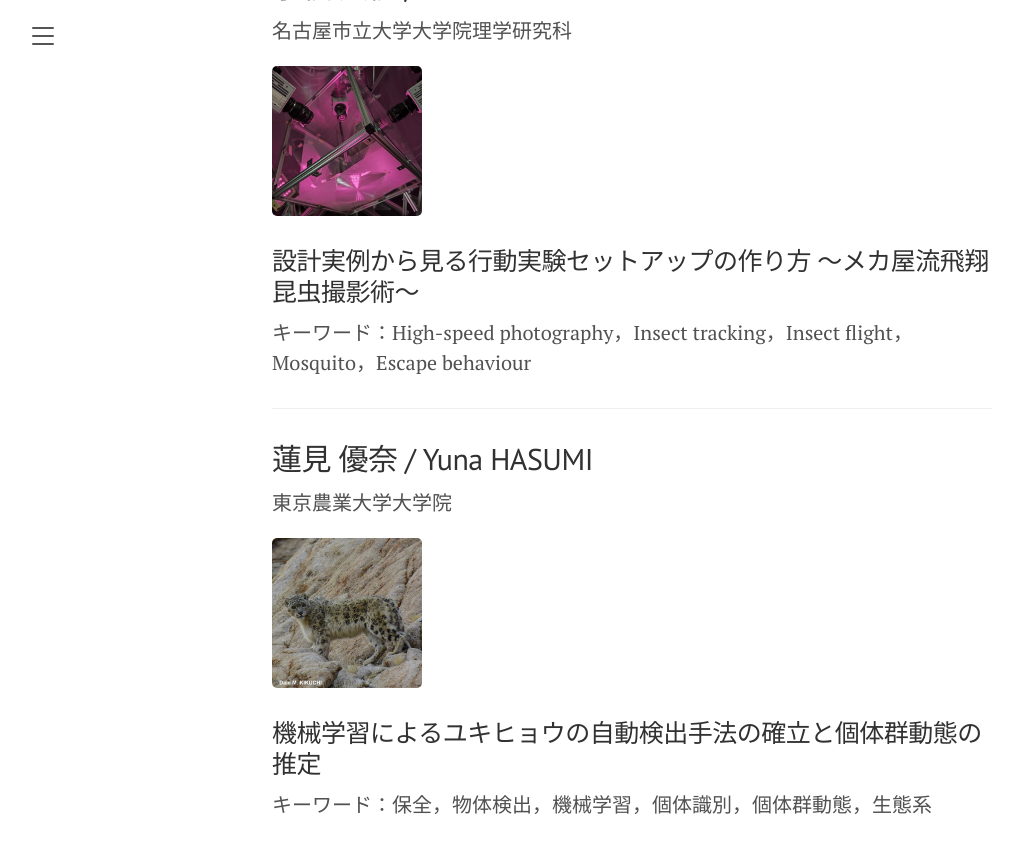
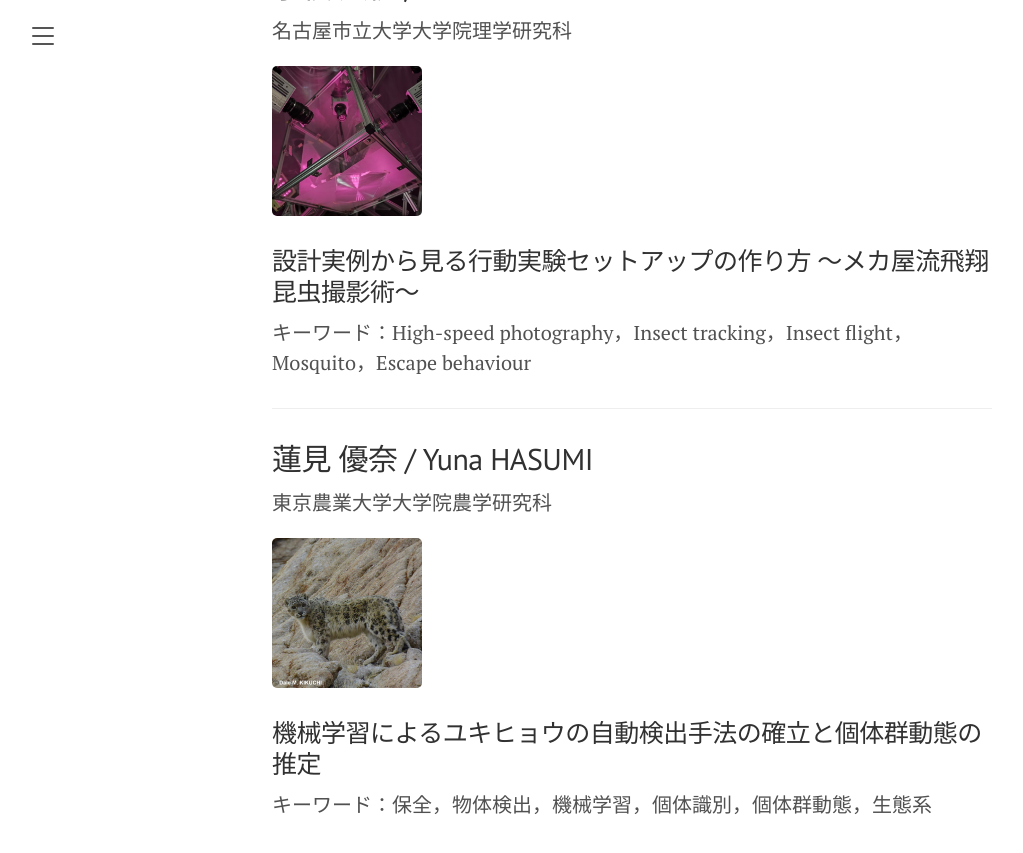
Before and after one commit to SystemsEthology/website, a Jekyll site: the page built from event_01/conference01_young.md, in a window 1280 px wide and 900 px high, scrolled down 3385 px. Shown: the top 853 px of the window, without its empty margins (8-1031 px from the left). Built offline with Jekyll 4.4.1, drawn with Linux system fonts in a browser that asks for light colours.

Commit message:
Update conference01_young.md

```diff
--- a/event_01/conference01_young.md
+++ b/event_01/conference01_young.md
@@ -103,7 +103,7 @@ order: 4
 
 ## 蓮見 優奈 / Yuna HASUMI
 
-東京農業大学大学院
+東京農業大学大学院農学研究科
 
 <img src="{{ site.baseurl }}/event_01/images/hasumi.jpg" width="150px">
 
```
